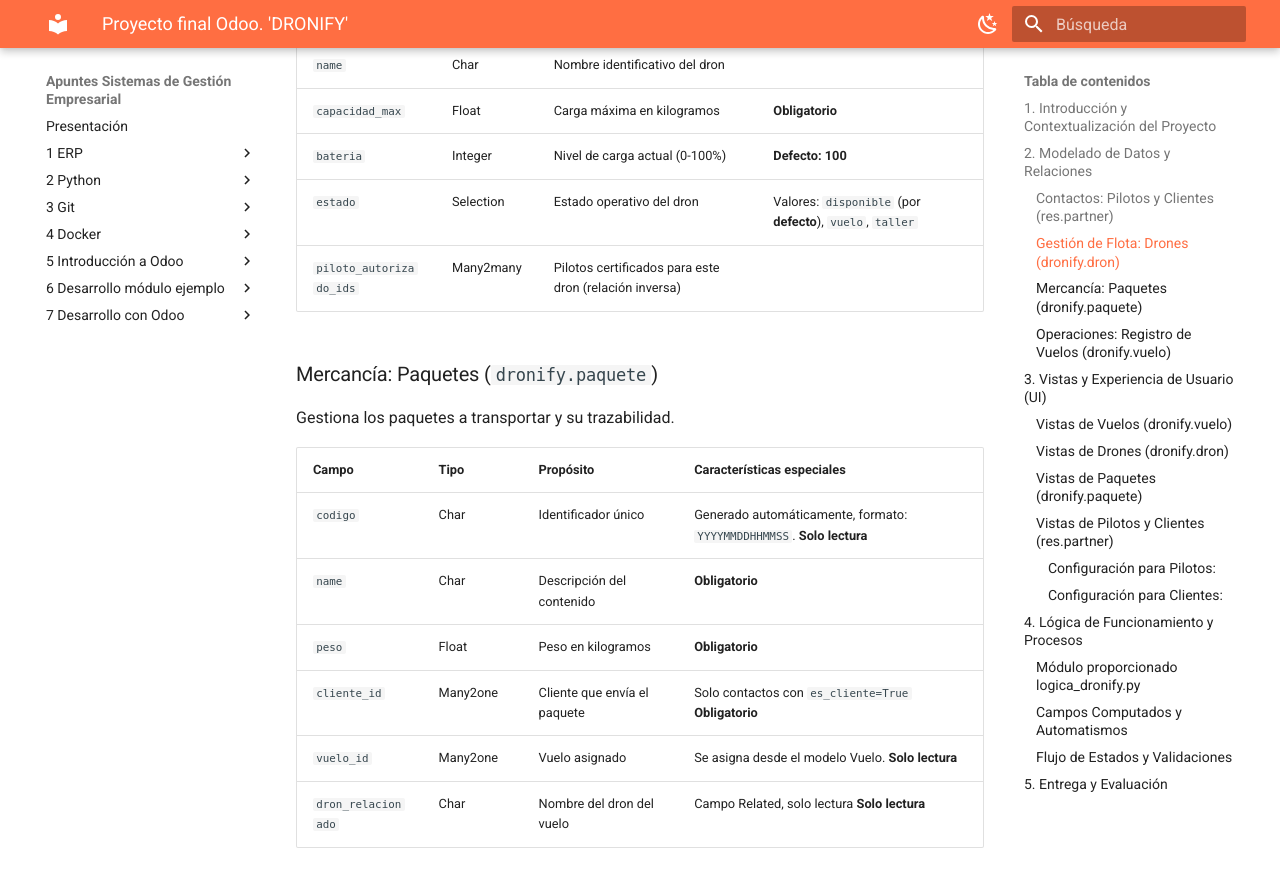
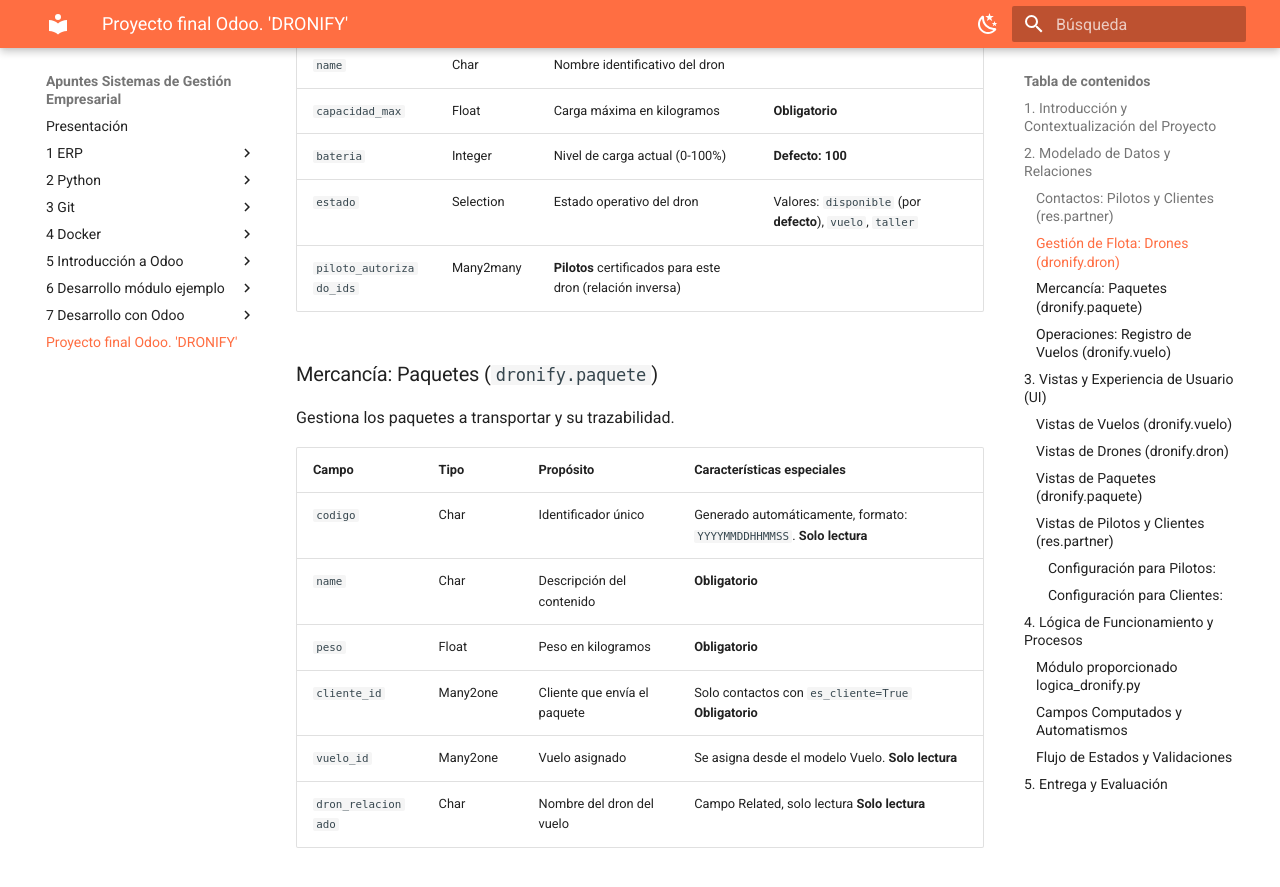
Before and after one commit to apuntes-sergio/sge, an MkDocs documentation site: the page built from docs/8_2026_proyecto_odoo.md, in a window 1280 px wide and 900 px high, scrolled down 1916 px. Shown: the top 887 px of the window. Built offline with MkDocs 1.6.1 and Material for MkDocs 9.7.7, drawn with Linux system fonts in a browser that asks for light colours; some web fonts are replaced.

Commit message:
Revisar y publicar Dronify

```diff
--- a/docs/8_2026_proyecto_odoo.md
+++ b/docs/8_2026_proyecto_odoo.md
@@ -62,7 +62,8 @@
 | `capacidad_max` | Float | Carga máxima en kilogramos | **Obligatorio**|
 | `bateria` | Integer | Nivel de carga actual (0-100%) | **Defecto: 100** |
 | `estado` | Selection | Estado operativo del dron | Valores: `disponible` (por **defecto**), `vuelo`, `taller` |
-| `piloto_autorizado_ids` | Many2many | Pilotos certificados para este dron (relación inversa) | |
+| `piloto_autorizado_ids` | Many2many | **Pilotos** certificados para este dron (relación inversa) | |
+
 
 
 ### Mercancía: Paquetes (`dronify.paquete`)
--- a/mkdocs.yml
+++ b/mkdocs.yml
@@ -132,24 +132,4 @@
     - 7_6_herencia_extensibilidad.md
     - 7_7_seguridad.md
 
-
-  # - 7 Desarrollo módulo ejemplo:
-  #   - 7_1_EjemploCreacionModeloBasico.md
-  #   - 7_2_EjemploCamposBasicos.md
-  #   - 7_3_EjemploCamposComputados.md
-  #   - 7_4_EjemploExcepcionesMensajes.md
-  #   - 7_5_EjemploCamposComputadosRelacionales.md
-  #   - 7_6_EjemploCamposValoresDefecto.md
-  #   - 7_7_EjemploHerencias.md
-  #   - 7_8_EjemploMejorandoVistas.md
-  #   - 7_9_EjemploDatosDemo.md
-  # - 8 Desarrollo con odoo:
-  #   - 8_1_Modulos.md
-  #   - 8_2_Campos.md
-  #   - 8_3_ArchivosDeDatos.md
-  #   - 8_4_AccionesYMenu.md
-  #   - 8_5_Vistas.md
-  #   - 8_6_Controladores.md
-  #   - 8_7_Herencia.md
-  #   - 8_8_Security.md
-  #   - 8_9_Miscelanea.md
+  - 8_2026_proyecto_odoo.md
```
